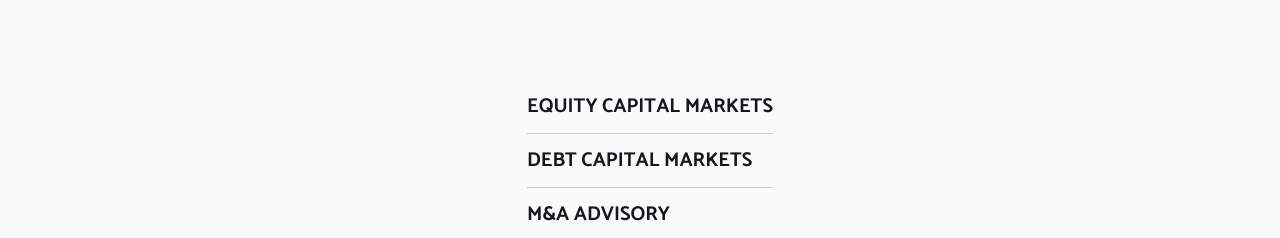
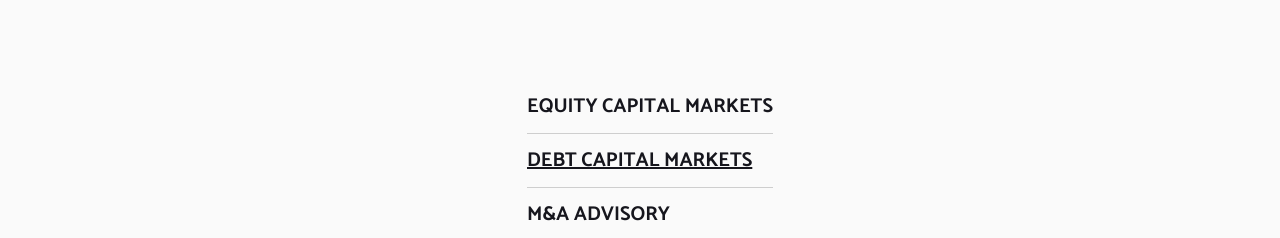
Before and after one commit to mritunjaysaha/project-1, a Next.js app: page /ourOfferings/debtCapitalMarkets in a window 1280 px wide. Shown: the part 800-1038 px from the top of the page. Built offline with nearby package versions, Linux system fonts and the light colour scheme.

Commit message:
added active link for service pages

```diff
--- a/pages/ourOfferings/[name].jsx
+++ b/pages/ourOfferings/[name].jsx
@@ -28,7 +28,7 @@ export default function OurOfferings() {
             {currentData != false ? (
                 !currentData.comingSoon ? (
                     <ServicePage
-                        name={currentData.name}
+                        title={currentData.name}
                         data={currentData.data}
                         imgSrc={currentData.img}
                     />
--- a/src/servicePages.jsx
+++ b/src/servicePages.jsx
@@ -3,15 +3,18 @@ import { navbarData } from "../data";
 import { Anchor } from "../src/atoms/anchor";
 import { useRouter } from "next/router";
 
-export function ServicePage({ name, data, imgSrc }) {
+export function ServicePage({ title, data, imgSrc }) {
     const { services } = navbarData;
     const router = useRouter();
+    const { name } = router.query;
 
+    const pathName = name;
+    console.log({ name });
     return (
         <section className={styles.serviceSection}>
             <section className={styles.serviceArticleContainer}>
                 <article className={styles.contentArticle}>
-                    <h3>{name}</h3>
+                    <h3>{title}</h3>
                     <div
                         className={`${styles.horizontalBorder} ${styles.backgroundBlack}`}
                     ></div>
@@ -25,18 +28,19 @@ export function ServicePage({ name, data, imgSrc }) {
             </section>
             <section className={styles.serviceSection2}>
                 <ul className={styles.menuContainer}>
-                    {services.subMenuData.map(({ name, link }) => (
+                    {services.subMenuData.map(({ name, link }) => {
+                        console.log({ name }, { link });
+                        return (
                             <li
                                 className={
-                                router.pathname === link
-                                    ? styles.activeLink
-                                    : ""
+                                    pathName === link ? styles.activeLink : ""
                                 }
                                 key={link}
                             >
                                 <Anchor name={name} href={link} />
                             </li>
-                    ))}
+                        );
+                    })}
                 </ul>
             </section>
         </section>
```
Lines whose indentation alone changed are shown as unchanged.
